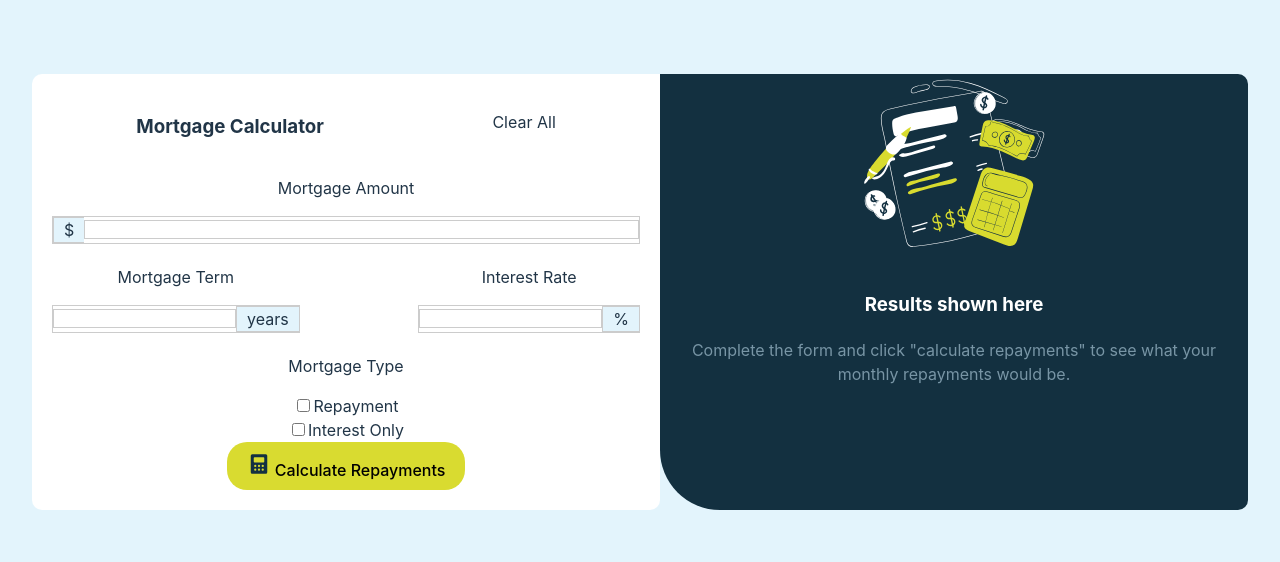
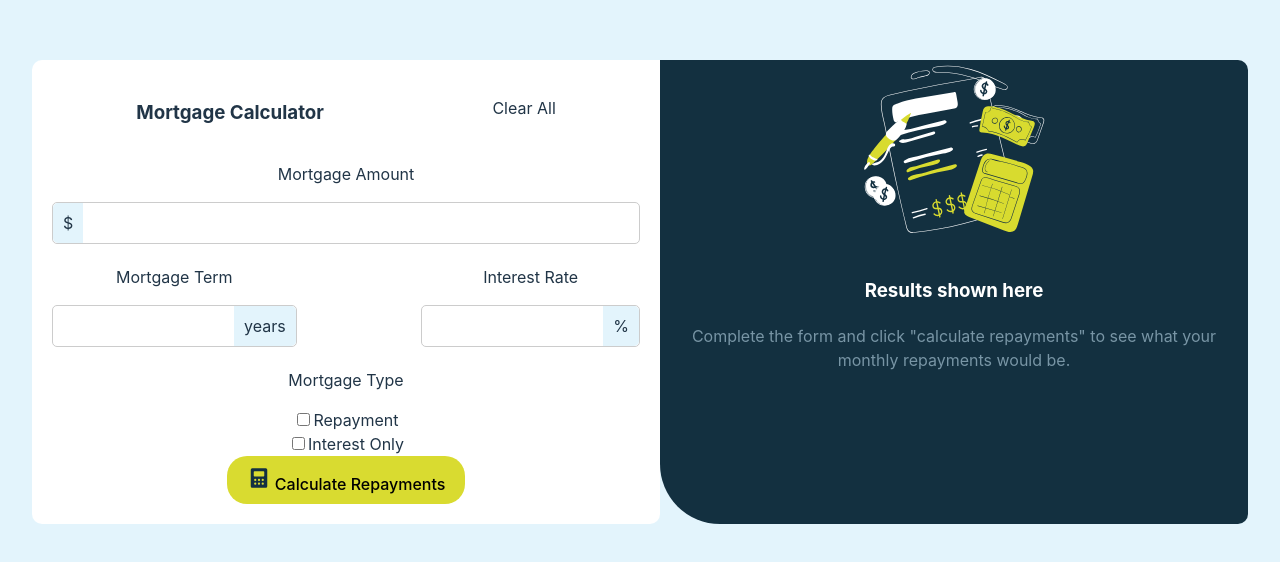
Before and after one commit to connor-cs/mortgage-calculator, a React (Vite) app: page / in a window 1280 px wide. Shown: the part 108-670 px from the top of the page. Built offline with nearby package versions, Linux system fonts and the light colour scheme.

Commit message:
fix lables

```diff
--- a/src/App.css
+++ b/src/App.css
@@ -7,6 +7,19 @@
 
 body {
   background-color: #e3f4fc;
+}
+
+.clear {
+  cursor: pointer;
+}
+
+.dollar-label {
+  background: #e3f4fc;
+  padding: 8px 10px;
+  /* border: 1px solid #ccc; */
+  border-radius: 5px 0px 0px 5px;
+  border-right: none;
+  border-left: none;
 }
 
 .calculate-button {
@@ -34,35 +47,29 @@ body {
   align-items: center;
   border: 1px solid #ccc;
   margin-top: 0;
+  border-radius: 5px;
 }
 
 .input-with-label input {
-  border-left: none;
-  border: 1px solid #ccc;
+  outline: none;
+  border: none;
+  /* border: 1px solid #ccc; */
   width: 100%;
 
-}
-
-.label {
-  background: #f0f0f0;
-  padding: 0 10px;
-  border: 1px solid #ccc;
-  border-right: none;
 }
 
 .incomplete {
   color: #7895a5;
 }
 
-.results-side {
-  background-color: #133040;
-  color: #7895a5;
-  width: 50%;
-  border-radius: 0px 10px 10px 60px;
-}
 
 .label {
-  background-color: #e3f4fc;
+  background: #e3f4fc;
+  padding: 8px 10px;
+  /* border: 1px solid #ccc; */
+  border-radius: 0px 5px 5px 0px;
+  border-right: none;
+  border-left: none;
 }
 
 .left {
@@ -72,6 +79,13 @@ body {
 }
 .main {
   display: flex;
+}
+
+.results-side {
+  background-color: #133040;
+  color: #7895a5;
+  width: 50%;
+  border-radius: 0px 10px 10px 60px;
 }
 
 .term-interest {
--- a/src/App.jsx
+++ b/src/App.jsx
@@ -15,16 +15,15 @@ function App() {
           <div className="left">
             <div className="subtitle-left">
               <h3>Mortgage Calculator</h3>
-              <p>Clear All</p>
+              <p className='clear'>Clear All</p>
             </div>
 
             <div className="input-group">
               <p>Mortgage Amount</p>
               <div className="input-with-label">
-                <span className='label'>$</span>
+                <span className='dollar-label'>$</span>
                 <input onChange={(e) => setAmount(e.target.value)} name="amount"></input>
               </div>
-
             </div>
 
             <section className="term-interest">
@@ -46,6 +45,7 @@ function App() {
                 </div>
               </div>
             </section>
+
             <div className="mortgage-type-section">
               <p>Mortgage Type</p>
               <div className="button">
@@ -55,7 +55,6 @@ function App() {
               <div className="button">
                 <input type="checkbox" name="interest" value={"Interest Only"} onChange={(e) => setType(e.target.value)} />
                 <label for="interest">Interest Only</label>
-
               </div>
               <button className='calculate-button'> <img src="/images/icon-calculator.svg" /> Calculate Repayments</button>
             </div>
```
Also changed, not shown: 1 other file (tests, documents, lock files or other folders).
